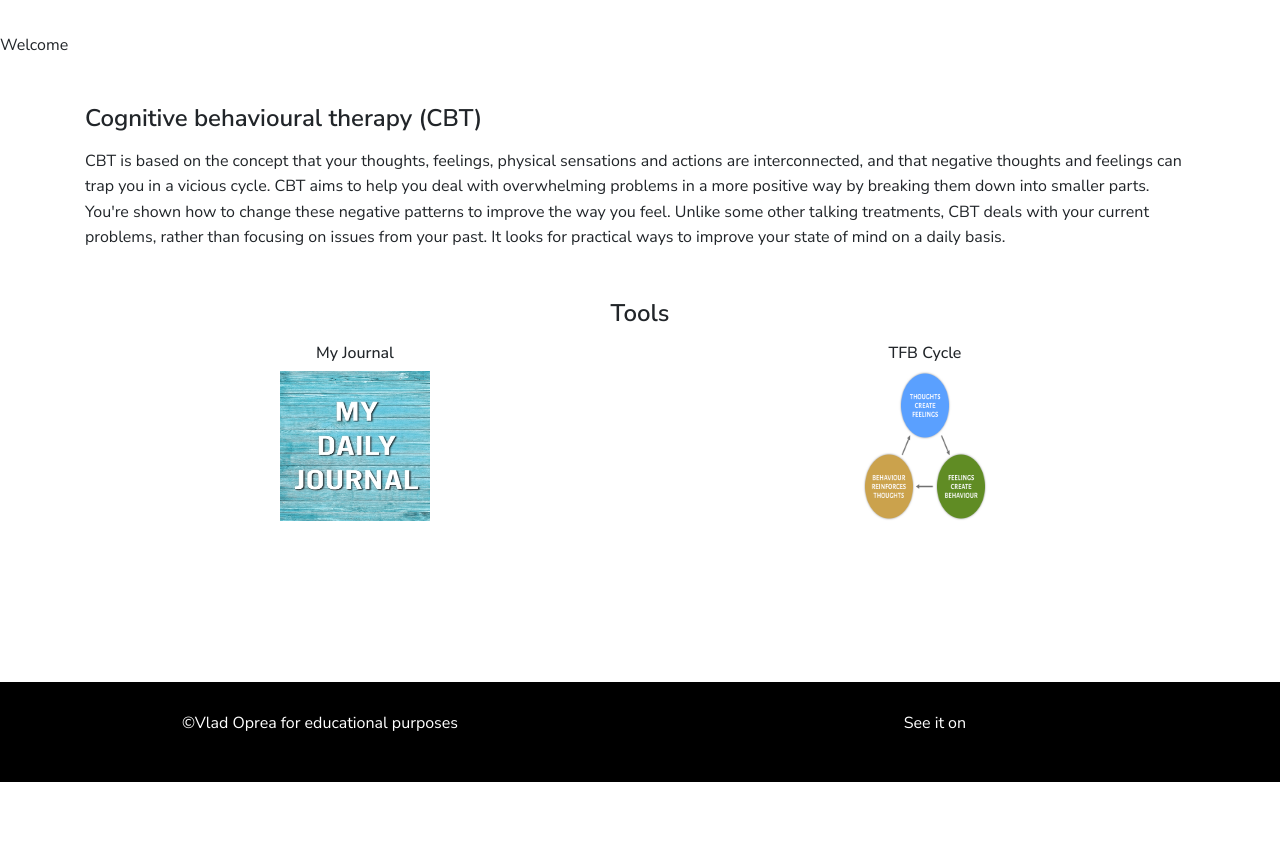
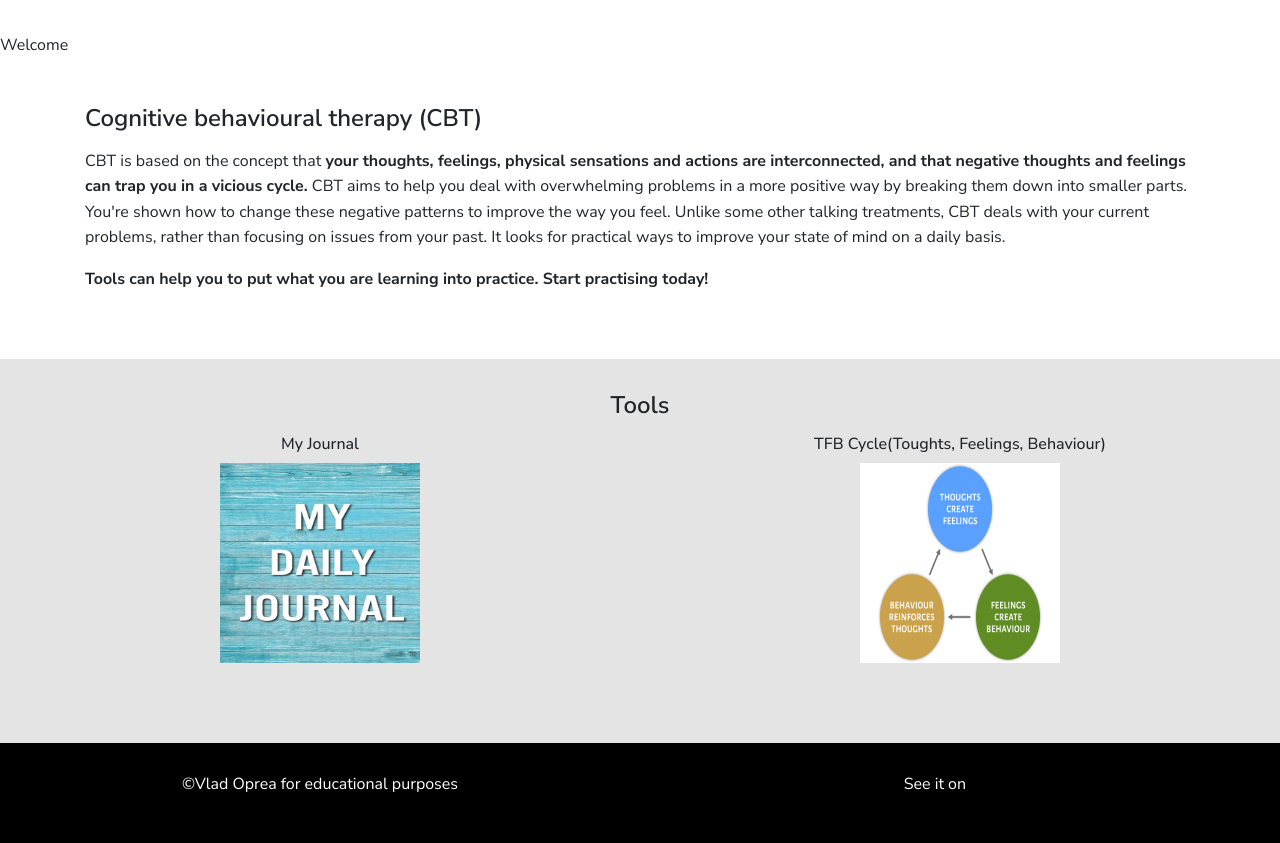
Before and after one commit to vladoprea/anxiety-treatment, a Flask app: page /dashboard in a window 1280 px wide. Shown: the part 61-904 px from the top of the page. Before the commit the page ends 843 px from the top, so only its background shows below. Run offline with Flask 2, Linux system fonts and the light colour scheme; some libraries are stand-ins or nearby versions.

Commit message:
Add text and style to dashboard

```diff
--- a/static/css/style.css
+++ b/static/css/style.css
@@ -9,7 +9,7 @@ main {
 }
 
 
-/*    Background image    */
+/*   Background image home page    */
 .home-bg {
     background-image: url(../images/background.jpg);
     background-position: center;
@@ -18,9 +18,8 @@ main {
     height: 400px;
 }
 
+
 /* Navigation bar */
-
-
 .navbar {
     background-color: #3888ff;
 }
@@ -71,6 +70,18 @@ main {
     height: 200px;
     width: 100%;
 }
+
+.tools-img {
+    width: 200px;
+    height:200px;
+}
+
+.tools-custom {
+    background-color:#e4e4e4;
+    margin-top:50px;
+    padding-bottom: 80px;
+}
+
 
 /*   Cardboards with articles   */
 .cardboards {
@@ -199,6 +210,9 @@ a {
     .form-custom {
         width: 60%;
     }
+    .tfb-custom {
+        margin-top: 70px;
+    }
 }
 
 @media (max-width:568px) {
--- a/templates/dashboard.html
+++ b/templates/dashboard.html
@@ -11,29 +11,30 @@
         </div>
         <div class="row">
             <div class="col">
-                <p>CBT is based on the concept that your thoughts, feelings, physical sensations and actions are interconnected, and that negative thoughts and feelings can trap you in a vicious cycle.
+                <p>CBT is based on the concept that <strong>your thoughts, feelings, physical sensations and actions are interconnected, and that negative thoughts and feelings can trap you in a vicious cycle.</strong>
                     CBT aims to help you deal with overwhelming problems in a more positive way by breaking them down into smaller parts.
                     You're shown how to change these negative patterns to improve the way you feel.
                     Unlike some other talking treatments, CBT deals with your current problems, rather than focusing on issues from your past.
                     It looks for practical ways to improve your state of mind on a daily basis.
                 </p>
+                <p><strong>Tools can help you to put what you are learning into practice. Start practising today!</strong></p>
             </div>
         </div>
     </div>
-    <div class="container">
+    <div class="container-fluid tools-custom">
         <div class="row">
             <div class="col text-center">
                 <h4>Tools</h4>
             </div>
         </div>
-        <div class="row">
+        <div class="row ">
             <div class="col-md-6 text-center">
                 <h6>My Journal</h6>
-                <a href="{{ url_for('journal') }}"><img src="../static/images/journal-image.jpg" height="150" width="150"></a>
+                <a href="{{ url_for('journal') }}"><img src="../static/images/journal-image.jpg" class="tools-img"></a>
             </div>
-            <div class="col-md-6 text-center">
-                <h6>TFB Cycle</h6>
-                <a href="{{ url_for('tfb_cycle') }}" target="_blank"><img src="../static/images/tfb-image.png" height="150" width="150"></a>
+            <div class="col-md-6 text-center tfb-custom">
+                <h6>TFB Cycle(Toughts, Feelings, Behaviour)</h6>
+                <a href="{{ url_for('tfb_cycle') }}"><img src="../static/images/tfb-image.png" class="tools-img"></a>
             </div>
         </div>
     </div>
```
